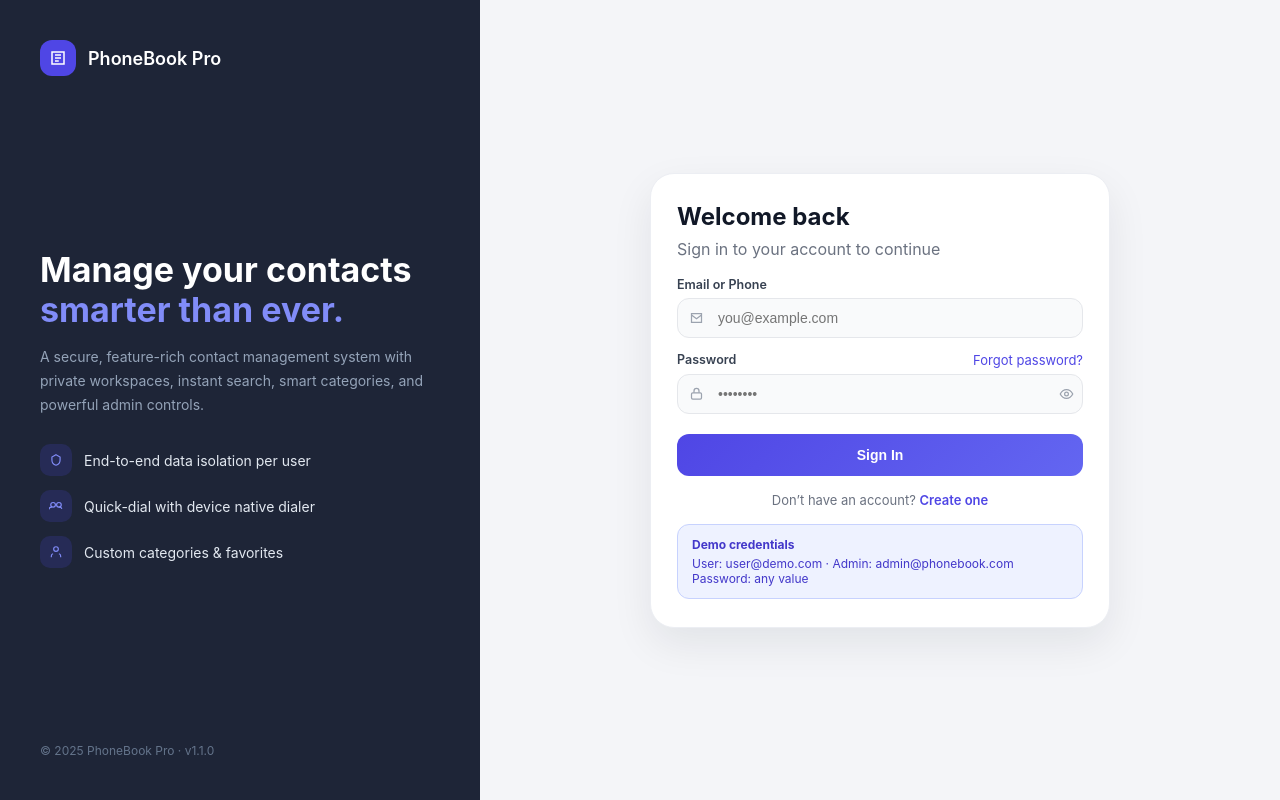
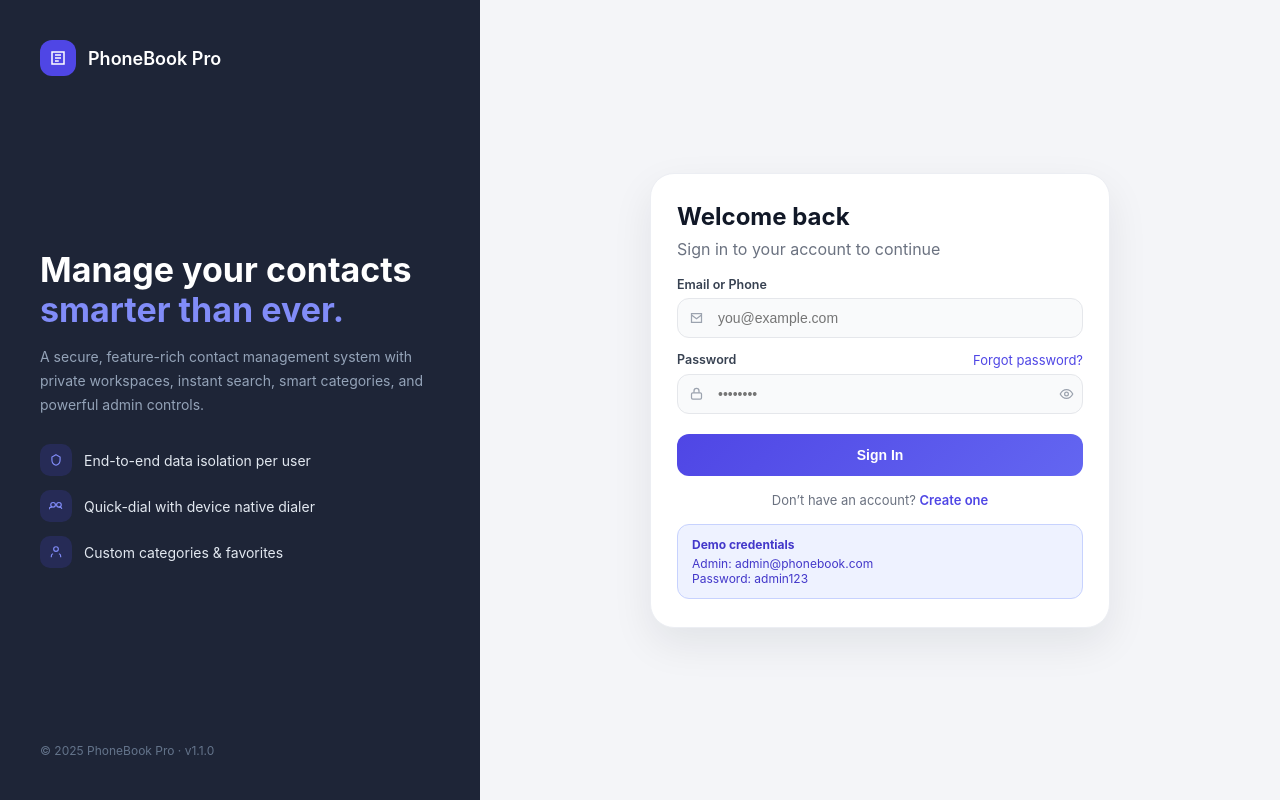
Before and after one commit to thanhnam-nc/PhoneBookManagementSystem, a Flask app: page /login in a window 1280 px wide. Run offline with Flask 3, Linux system fonts and the light colour scheme.

Commit message:
first commit

```diff
--- a/templates/auth/login.html
+++ b/templates/auth/login.html
@@ -121,8 +121,8 @@
 
       <div class="demo-box">
         <strong>Demo credentials</strong>
-        <div>User: user@demo.com · Admin: admin@phonebook.com</div>
-        <div>Password: any value</div>
+        <div>Admin: admin@phonebook.com</div>
+        <div>Password: admin123</div>
       </div>
     </div>
   </main>
```
